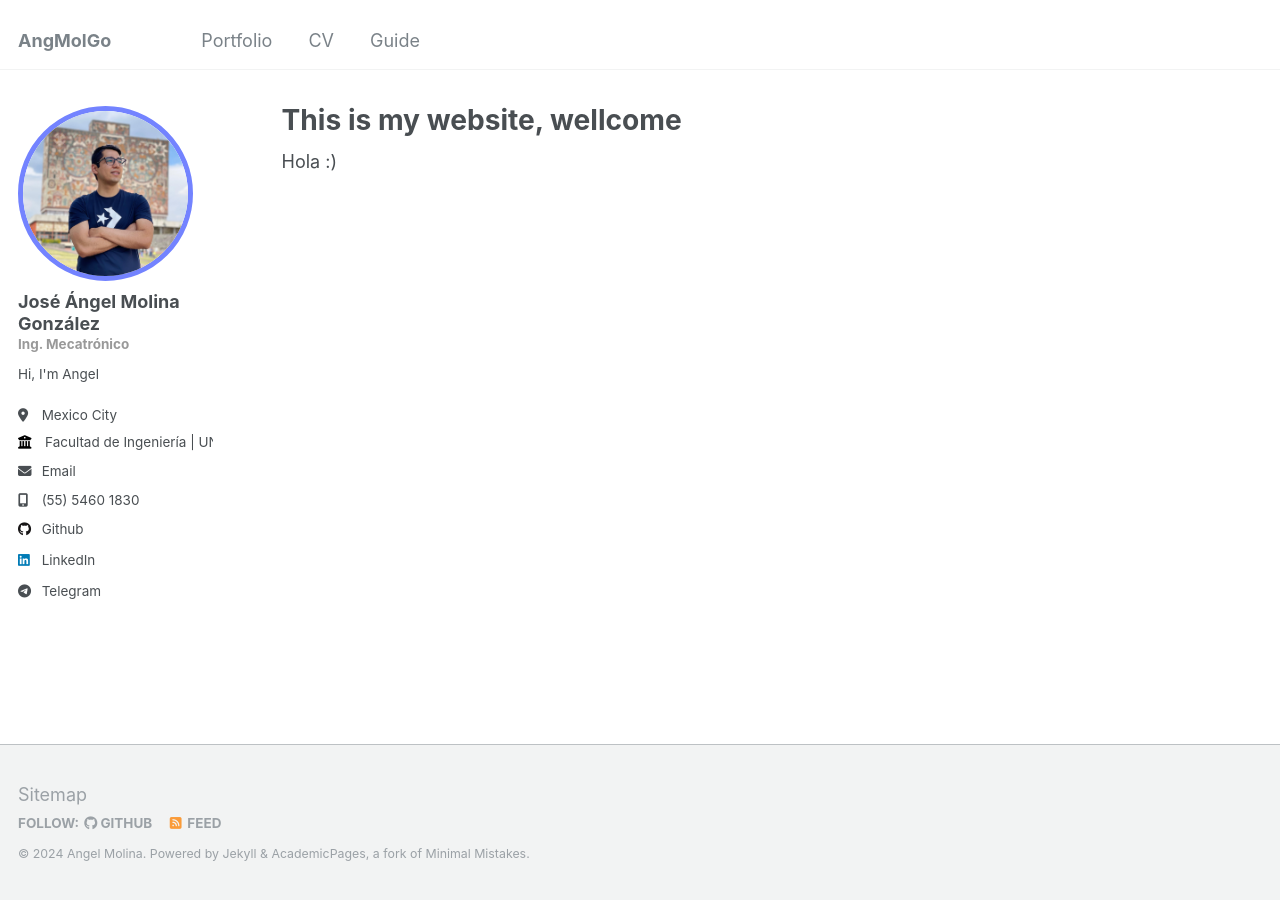
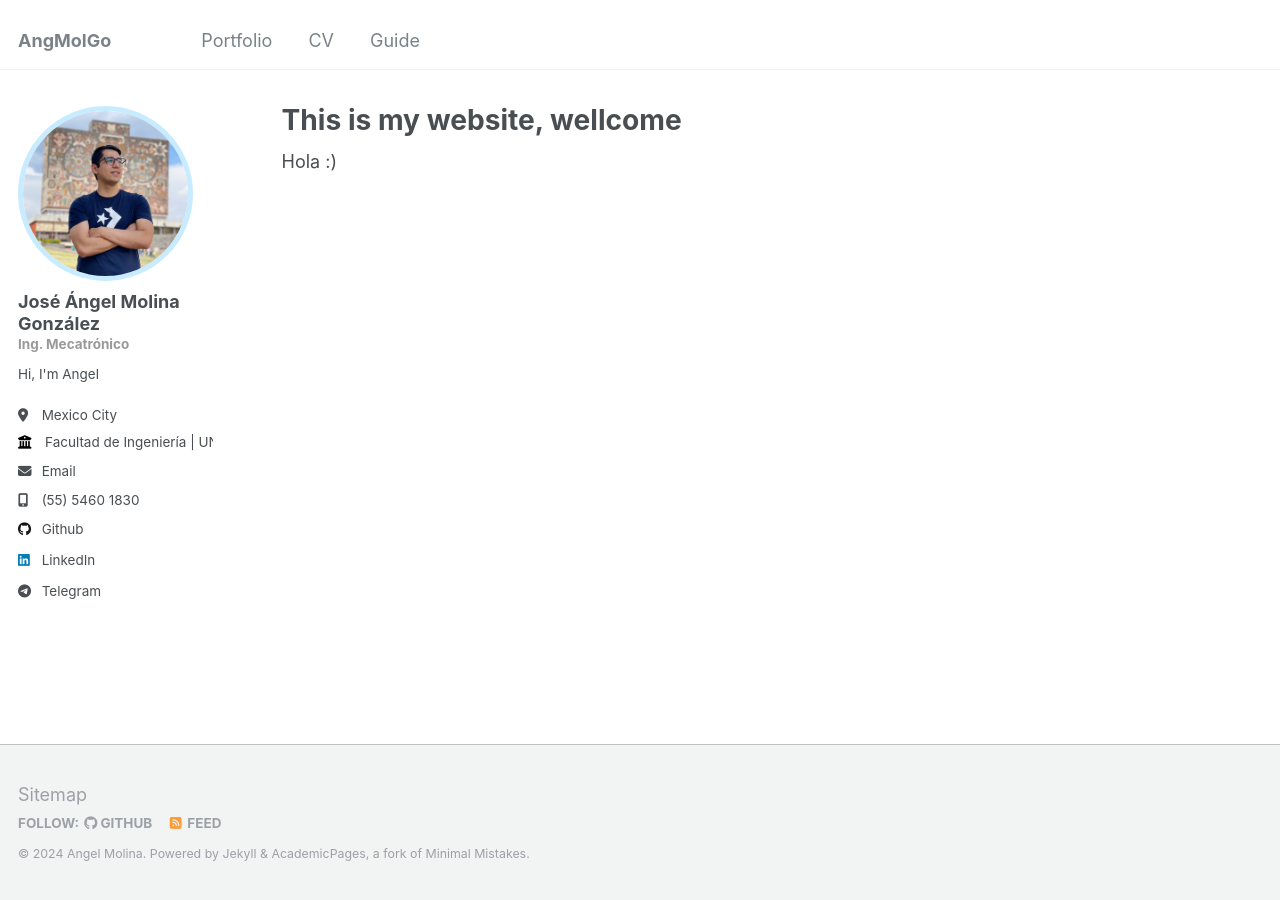
Before and after one commit to AngMolGo/angmolgo.github.io, a Jekyll site: the page built from _pages/about.md, in a window 1280 px wide. Built offline with Jekyll 4.4.1, drawn with Linux system fonts in a browser that asks for light colours.

Commit message:
change color

```diff
--- a/_sass/_sidebar.scss
+++ b/_sass/_sidebar.scss
@@ -95,7 +95,7 @@
 
     @include breakpoint($large) {
       padding: 0px;
-      border: 5px solid #7383ff;
+      border: 5px solid #c7ebff;
       //border: 1px solid $border-color;
     }
   }
```
